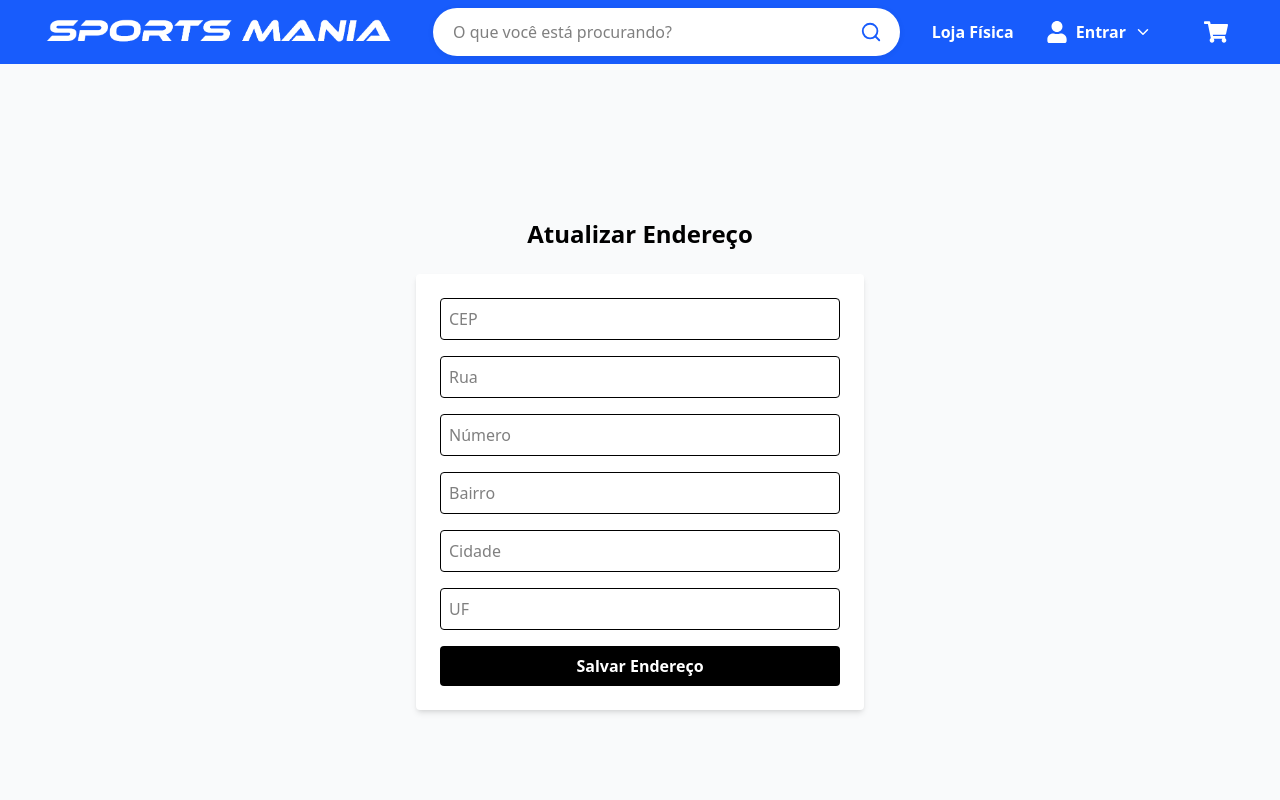
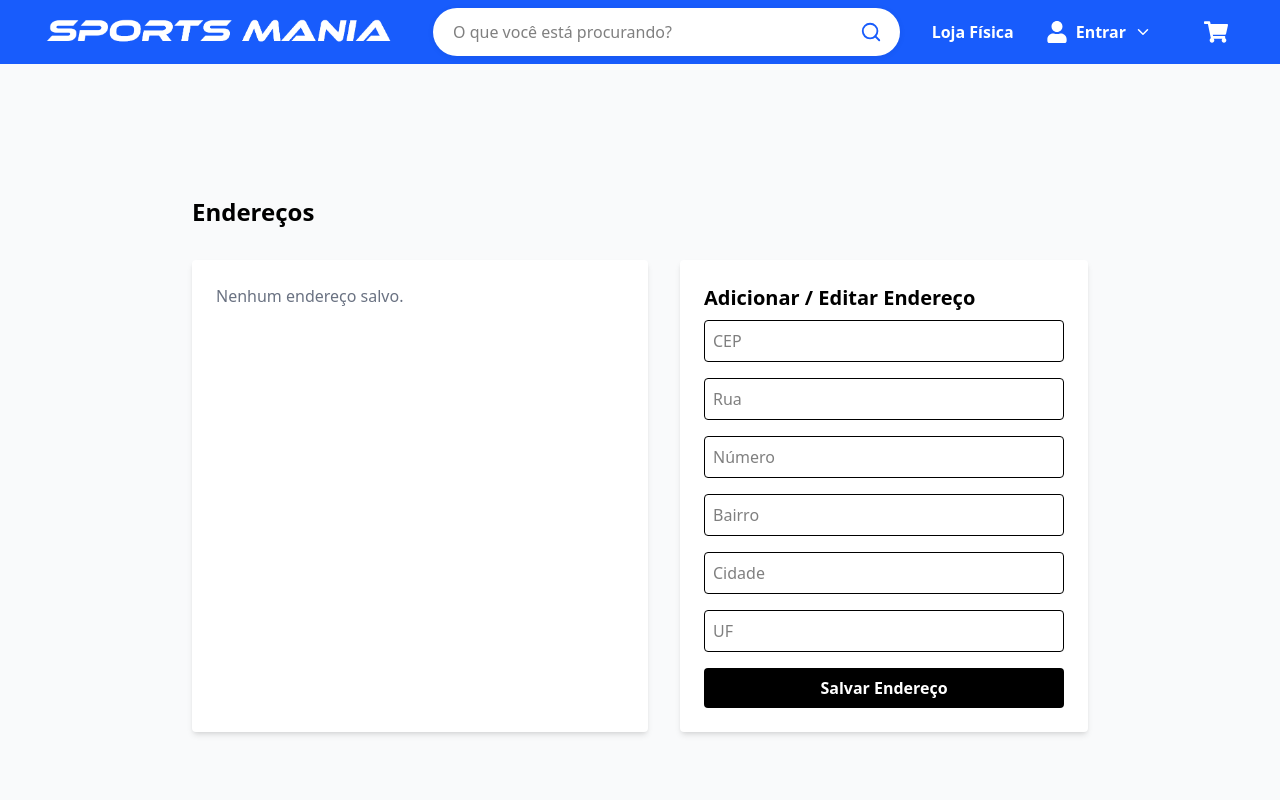
Before and after one commit to GabrielP02/SportsMania, a React (Vite) app: page /addressupdate in a window 1280 px wide. Shown: the top 800 px of the page. Built offline with nearby package versions, Linux system fonts and the light colour scheme.

Commit message:
update pagina de endereços

```diff
--- a/src/pages/AddressUpdate.jsx
+++ b/src/pages/AddressUpdate.jsx
@@ -2,6 +2,7 @@ import React, { useEffect, useState } from "react";
 import { useNavigate } from "react-router-dom";
 import Navbar from "../components/NavBar";
 import Footer from "../components/Footer";
+import { FaEdit } from "react-icons/fa";
 
 const AddressUpdate = () => {
   const navigate = useNavigate();
@@ -12,12 +13,39 @@ const AddressUpdate = () => {
   const [cidade, setCidade] = useState("");
   const [uf, setUf] = useState("");
   const [mensagem, setMensagem] = useState("");
+  const [savedAddress, setSavedAddress] = useState(null);
 
   useEffect(() => {
     if (window.location.pathname === "/") {
       navigate("/addressUpdate");
     }
+    // Buscar endereço salvo do usuário
+    const personId = localStorage.getItem("clienteId");
+    const token = localStorage.getItem("token");
+    if (personId && token) {
+      fetch(`https://sportsmaniaback.onrender.com/api/persons/${personId}`, {
+        headers: { Authorization: `Bearer ${token}` },
+      })
+        .then((res) => res.json())
+        .then((data) => {
+          if (data && data.endereco) {
+            setSavedAddress(data.endereco);
+          }
+        });
+    }
   }, [navigate]);
+
+  const handleEdit = () => {
+    if (savedAddress) {
+      setCep(savedAddress.cep || "");
+      setRua(savedAddress.rua || "");
+      setNumero(savedAddress.numero || "");
+      setBairro(savedAddress.bairro || "");
+      setCidade(savedAddress.cidade || "");
+      setUf(savedAddress.uf || "");
+      window.scrollTo({ top: 0, behavior: "smooth" });
+    }
+  };
 
   const handleSubmit = async (e) => {
     e.preventDefault();
@@ -51,6 +79,7 @@ const AddressUpdate = () => {
       );
       if (response.ok) {
         setMensagem("Endereço atualizado com sucesso!");
+        setSavedAddress(endereco);
       } else {
         setMensagem("Erro ao atualizar endereço.");
       }
@@ -61,14 +90,51 @@ const AddressUpdate = () => {
 
   return (
     <div className="flex flex-col min-h-screen">
-       <Navbar/>
+      <Navbar />
 
       <div className="flex flex-col items-center justify-center min-h-screen bg-gray-50">
-        <h1 className="text-2xl font-bold mb-6">Atualizar Endereço</h1>
+        <h1 className="text-2xl font-bold mb-8 w-full max-w-4xl text-left">
+          Endereços
+        </h1>
+        <div className="flex flex-col md:flex-row gap-8 w-full max-w-4xl">
+          {/* Endereço salvo */}
+          <div className="flex-1 bg-white rounded shadow-md p-6">
+            {savedAddress ? (
+              <>
+                <div className="mb-2">
+                  <span className="font-bold text-lg">
+                    {savedAddress.rua} {savedAddress.numero}
+                  </span>
+                </div>
+                <div className="text-gray-500 mb-1">
+                  {savedAddress.bairro} - CEP {savedAddress.cep} -{" "}
+                  {savedAddress.cidade} - {savedAddress.uf}
+                </div>
+                <div className="text-gray-400 mb-2">
+                  Principal - {localStorage.getItem("clienteNome") || "Usuário"}
+                </div>
+                <hr className="my-2" />
+                <button
+                  className="flex items-center gap-2 text-purple-800 hover:underline text-sm mt-2"
+                  onClick={handleEdit}
+                  type="button"
+                >
+                  <FaEdit size={16} /> Editar endereço
+                </button>
+              </>
+            ) : (
+              <div className="text-gray-500">Nenhum endereço salvo.</div>
+            )}
+          </div>
+          {/* Formulário de adicionar/editar endereço */}
+          <div className="flex-1">
             <form
               onSubmit={handleSubmit}
-          className="bg-white p-6 rounded shadow-md w-full max-w-md space-y-4"
+              className="bg-white p-6 rounded shadow-md w-full space-y-4"
             >
+              <h2 className="text-xl font-semibold mb-2">
+                Adicionar / Editar Endereço
+              </h2>
               <input
                 type="text"
                 placeholder="CEP"
@@ -130,7 +196,8 @@ const AddressUpdate = () => {
               )}
             </form>
           </div>
-
+        </div>
+      </div>
     </div>
   );
 };
```
Lines whose indentation alone changed are shown as unchanged.
